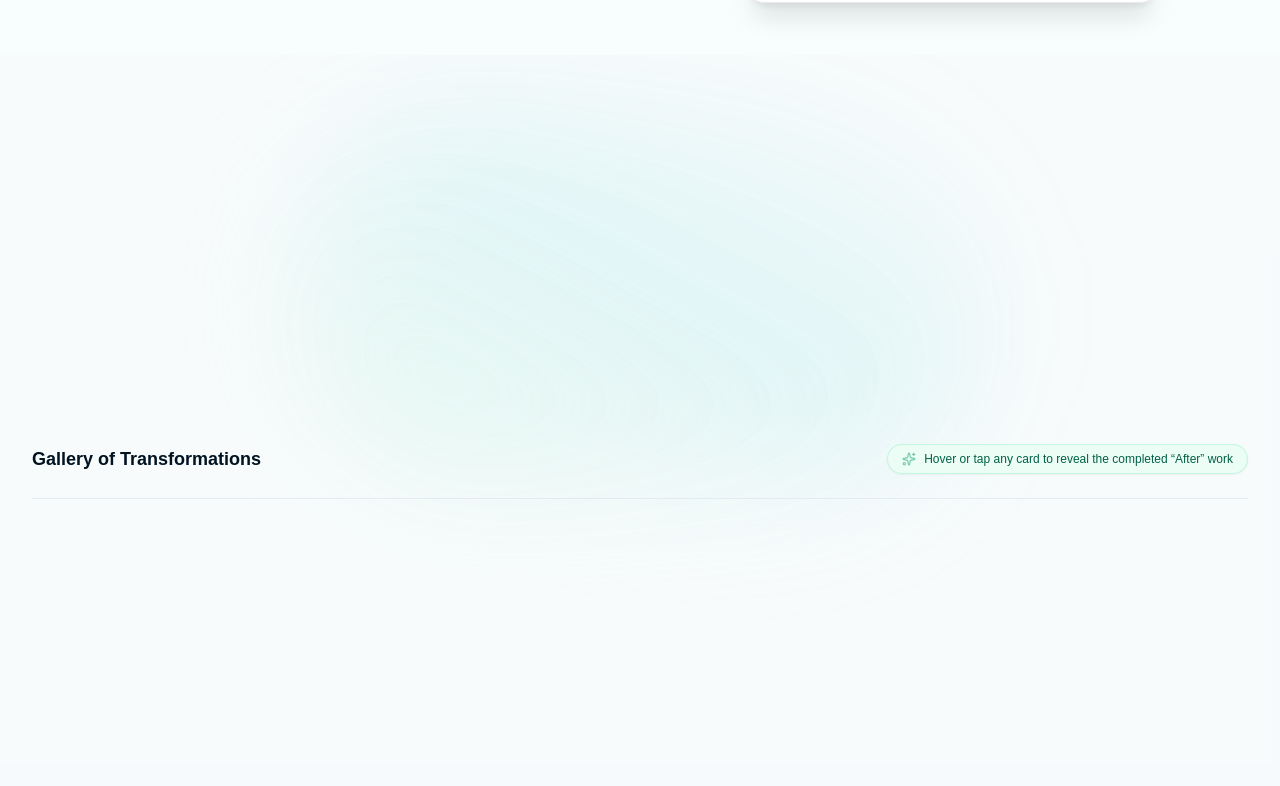
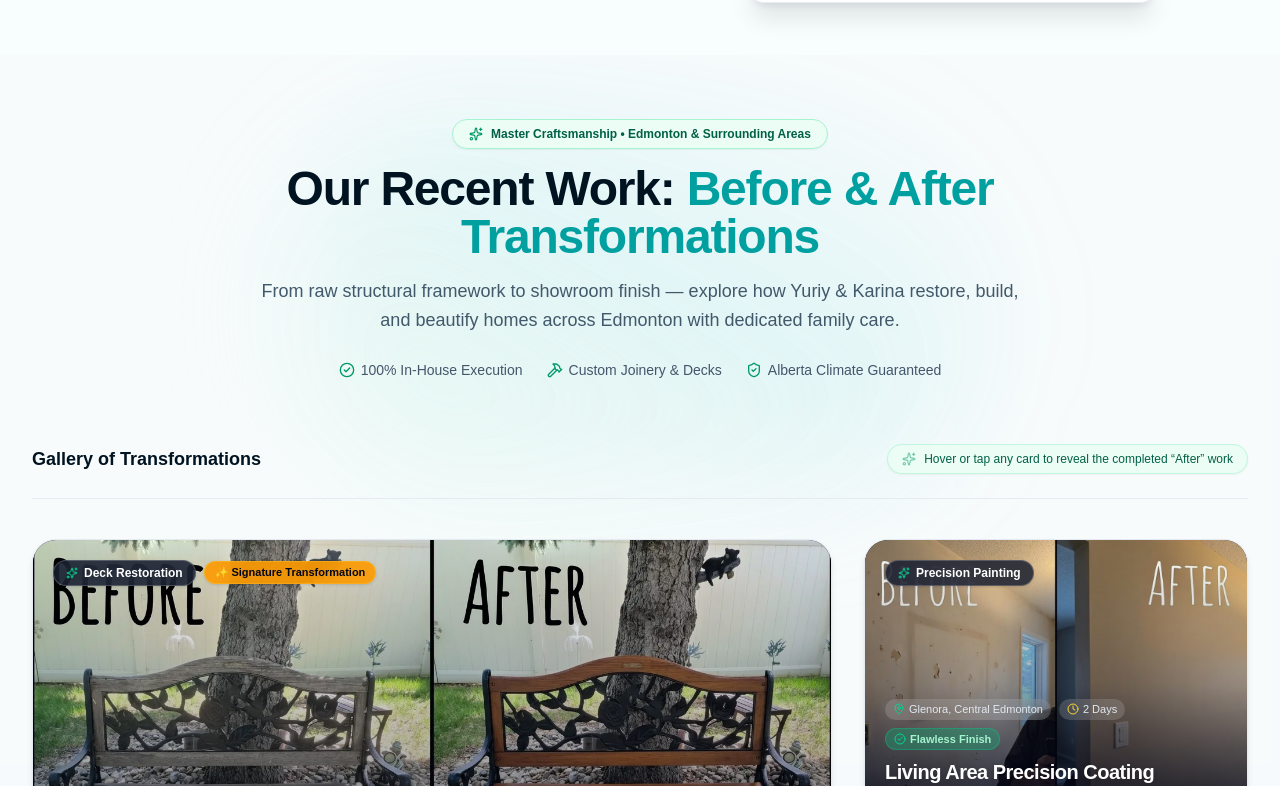
Before and after one commit to TarasBuba/brightnest-pro-clone, a Next.js app: page / in a window 1280 px wide. Shown: the part 1014-1800 px from the top of the page. Built offline with nearby package versions, Linux system fonts and the light colour scheme.

Commit message:
fix: global CSS visibility bug caused by removed JS observer

```diff
--- a/app/globals.css
+++ b/app/globals.css
@@ -54,51 +54,107 @@
   }
 }
 /* ==========================================================================
-   Global Scroll Animations (Robust IntersectionObserver Pattern)
+   CSS Scroll-Driven Animations (with fallback)
    ========================================================================== */
 
-.reveal-on-scroll {
-  opacity: 0;
-  will-change: transform, opacity;
-  transition: opacity 0.8s cubic-bezier(0.16, 1, 0.3, 1),
-              transform 0.8s cubic-bezier(0.16, 1, 0.3, 1);
+/*
+   By default (fallback for Safari/Firefox/Old Chrome), elements are FULLY VISIBLE.
+   No JS needed, no opacity: 0 traps.
+*/
+.reveal-on-scroll,
+.reveal-left,
+.reveal-right,
+.reveal-up,
+.reveal-scale {
+  opacity: 1;
+  transform: none;
 }
 
-/* Base Transform Directions */
-.reveal-on-scroll.reveal-left {
+/*
+   Only if the browser SUPPORTS animation-timeline, apply the scroll animations.
+*/
+@supports (animation-timeline: view()) {
+  .reveal-on-scroll {
+    animation-timeline: view();
+    animation-range: entry 5% cover 25%;
+    animation-fill-mode: both;
+    animation-timing-function: cubic-bezier(0.16, 1, 0.3, 1);
+  }
+
+  .reveal-left {
+    animation-name: reveal-slide-left;
+  }
+  .reveal-right {
+    animation-name: reveal-slide-right;
+  }
+  .reveal-up {
+    animation-name: reveal-fade-up;
+  }
+  .reveal-scale {
+    animation-name: reveal-scale-in;
+  }
+
+  @keyframes reveal-slide-left {
+    from {
+      opacity: 0;
       transform: translate3d(-40px, 0, 0);
     }
-.reveal-on-scroll.reveal-right {
+    to {
+      opacity: 1;
+      transform: translate3d(0, 0, 0);
+    }
+  }
+
+  @keyframes reveal-slide-right {
+    from {
+      opacity: 0;
       transform: translate3d(40px, 0, 0);
     }
-.reveal-on-scroll.reveal-up {
+    to {
+      opacity: 1;
+      transform: translate3d(0, 0, 0);
+    }
+  }
+
+  @keyframes reveal-fade-up {
+    from {
+      opacity: 0;
       transform: translate3d(0, 40px, 0);
     }
-.reveal-on-scroll.reveal-scale {
+    to {
+      opacity: 1;
+      transform: translate3d(0, 0, 0);
+    }
+  }
+
+  @keyframes reveal-scale-in {
+    from {
+      opacity: 0;
       transform: scale(0.95);
     }
-
-/* Staggering delays for lists and grids */
-.reveal-on-scroll.delay-100 { transition-delay: 100ms; }
-.reveal-on-scroll.delay-200 { transition-delay: 200ms; }
-.reveal-on-scroll.delay-300 { transition-delay: 300ms; }
-.reveal-on-scroll.delay-400 { transition-delay: 400ms; }
-.reveal-on-scroll.delay-500 { transition-delay: 500ms; }
-
-/* Trigger State */
-.reveal-on-scroll[data-revealed="true"] {
+    to {
       opacity: 1;
-  transform: translate3d(0, 0, 0) scale(1);
+      transform: scale(1);
+    }
+  }
 }
 
 /* Accessibility: Respect prefers-reduced-motion */
 @media (prefers-reduced-motion: reduce) {
-  .reveal-on-scroll {
-    transition: opacity 0.5s ease;
+  .reveal-on-scroll,
+  .reveal-left,
+  .reveal-right,
+  .reveal-up,
+  .reveal-scale {
+    animation: none !important;
+    opacity: 1 !important;
     transform: none !important;
   }
 }
 
+/* ==========================================================================
+   Details / Accordion Animation support
+   ========================================================================== */
 @supports (interpolate-size: allow-keywords) {
   :root {
     interpolate-size: allow-keywords;
```
Lines whose indentation alone changed are shown as unchanged.
